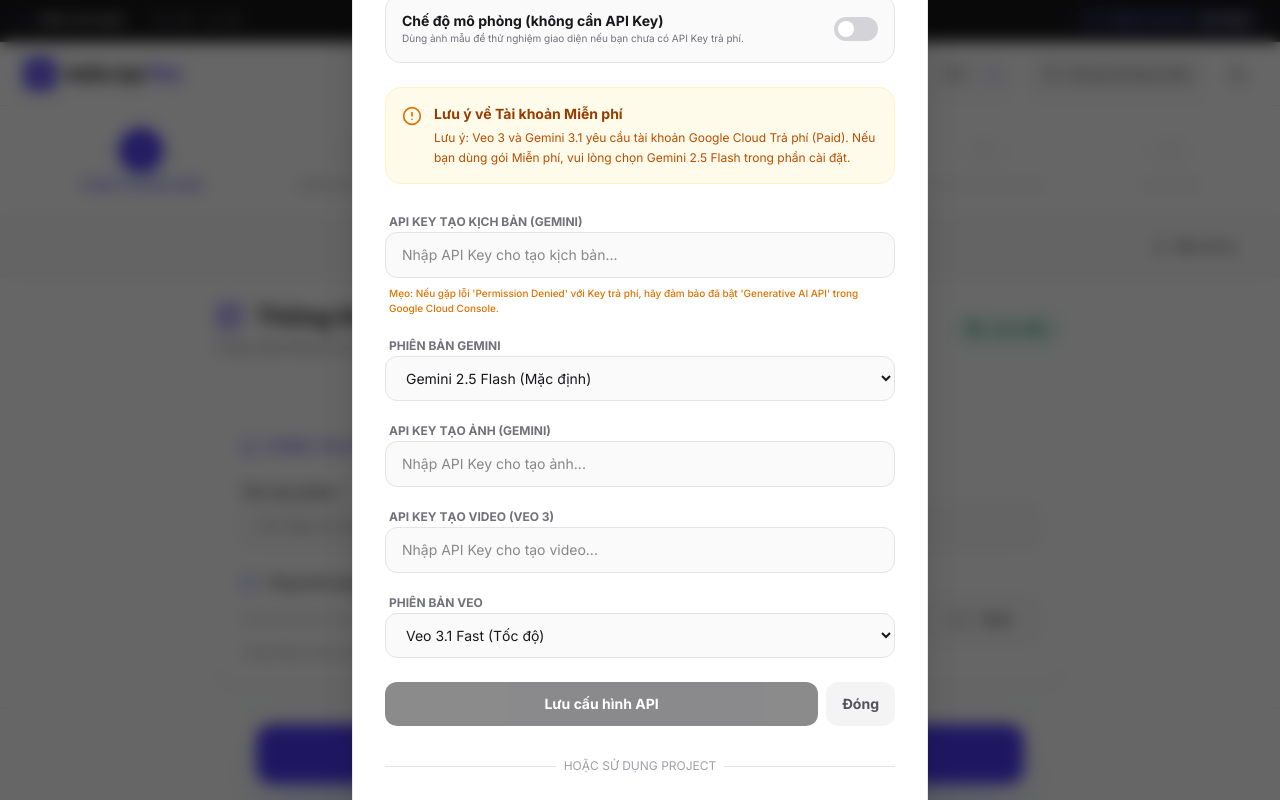
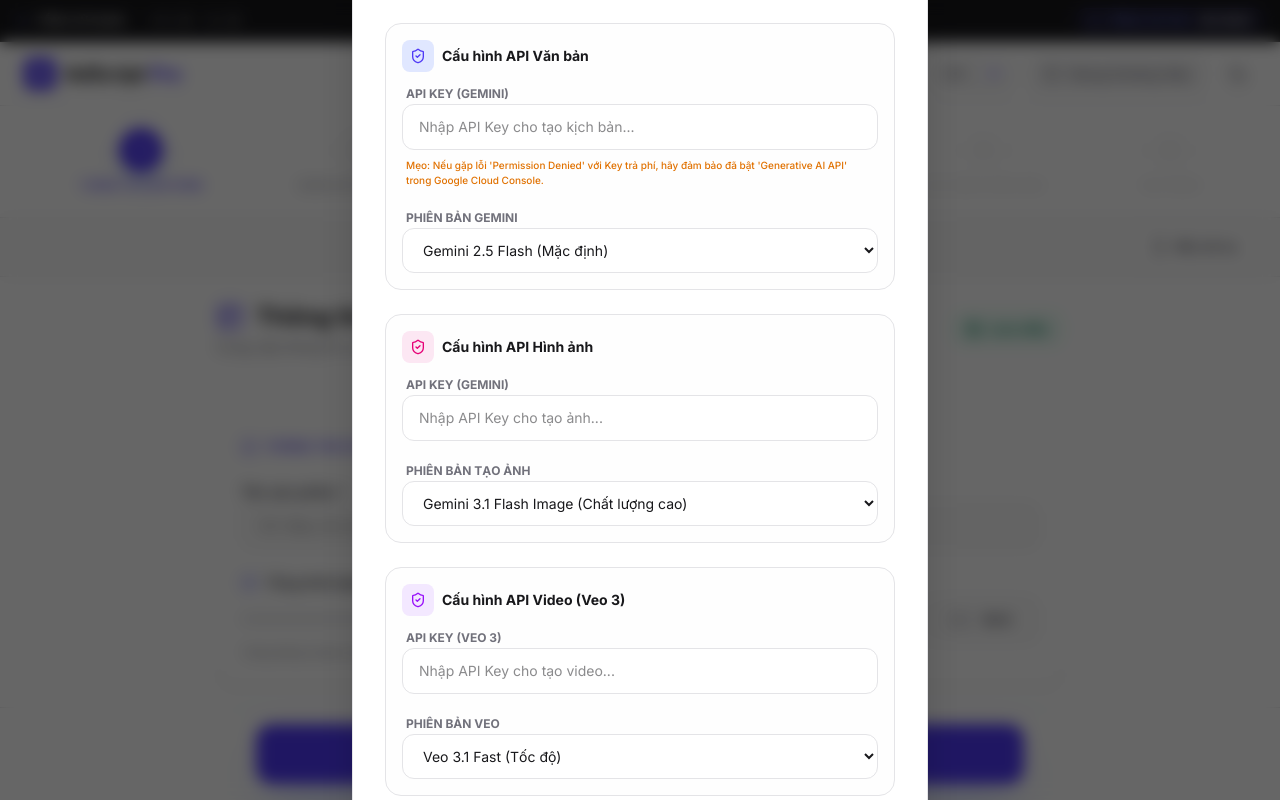
Before and after one commit to nguyenhuyhoang04082016-boop/toolbanhang, a React (Vite) app: page / in a window 1280 px wide. Both pictures are taken after a click on the button "Cấu hình API". Shown: the top 800 px of the page. Built offline with nearby package versions, Linux system fonts and the light colour scheme.

Commit message:
feat: Configure image model selection and i18n
Introduces the ability to select different image models and updates translations for new model options. Also removes unused GitHub Actions workflow.

```diff
--- a/src/components/ApiKeyGuard.tsx
+++ b/src/components/ApiKeyGuard.tsx
@@ -15,6 +15,7 @@
   const [imageKey, setImageKey] = useState<string>(localStorage.getItem('manual_image_api_key') || '');
   const [veoKey, setVeoKey] = useState<string>(localStorage.getItem('manual_veo_api_key') || '');
   const [geminiModel, setGeminiModel] = useState<string>(localStorage.getItem('selected_gemini_model') || 'gemini-2.5-flash');
+  const [imageModel, setImageModel] = useState<string>(localStorage.getItem('selected_image_model') || 'gemini-3.1-flash-image-preview');
   const [veoModel, setVeoModel] = useState<string>(localStorage.getItem('selected_veo_model') || 'veo-3.1-fast-generate-preview');
   const [mockMode, setMockMode] = useState<boolean>(localStorage.getItem('mock_mode') === 'true');
 
@@ -38,6 +39,7 @@
       localStorage.setItem('manual_veo_api_key', veoKey.trim());
     }
     localStorage.setItem('selected_gemini_model', geminiModel);
+    localStorage.setItem('selected_image_model', imageModel);
     localStorage.setItem('selected_veo_model', veoModel);
     localStorage.setItem('mock_mode', String(mockMode));
     onSave();
@@ -48,12 +50,14 @@
     localStorage.removeItem('manual_image_api_key');
     localStorage.removeItem('manual_veo_api_key');
     localStorage.removeItem('selected_gemini_model');
+    localStorage.removeItem('selected_image_model');
     localStorage.removeItem('selected_veo_model');
     localStorage.removeItem('mock_mode');
     setGeminiKey('');
     setImageKey('');
     setVeoKey('');
     setGeminiModel('gemini-2.5-flash');
+    setImageModel('gemini-3.1-flash-image-preview');
     setVeoModel('veo-3.1-fast-generate-preview');
     setMockMode(false);
     onSave();
@@ -105,19 +109,29 @@
         </div>
       </div>
 
-      <div className="space-y-4">
-        <div className="grid grid-cols-1 gap-4 text-left">
-          <div className="space-y-4">
+      <div className="space-y-6">
+        <div className="grid grid-cols-1 gap-6 text-left">
+          {/* Text Generation Section */}
+          <div className="space-y-4 p-4 rounded-2xl border border-zinc-200 dark:border-zinc-700 bg-zinc-50/30 dark:bg-zinc-900/30">
+            <div className="flex items-center gap-2 mb-2">
+              <div className="w-8 h-8 bg-indigo-100 dark:bg-indigo-900/50 rounded-lg flex items-center justify-center">
+                <ShieldCheck className="w-4 h-4 text-indigo-600" />
+              </div>
+              <h3 className="text-sm font-bold text-zinc-900 dark:text-white">
+                {language === 'vi' ? 'Cấu hình API Văn bản' : 'Text Generation API'}
+              </h3>
+            </div>
+
             <div className="space-y-2">
               <label className="text-xs font-bold text-zinc-500 uppercase ml-1">
-                {language === 'vi' ? 'API Key Tạo Kịch Bản (Gemini)' : 'Text Generation API Key (Gemini)'}
+                {language === 'vi' ? 'API Key (Gemini)' : 'API Key (Gemini)'}
               </label>
               <input
                 type="password"
                 value={geminiKey}
                 onChange={(e) => setGeminiKey(e.target.value)}
                 placeholder={language === 'vi' ? 'Nhập API Key cho tạo kịch bản...' : 'Enter API Key for text generation...'}
-                className="w-full bg-zinc-50 dark:bg-zinc-800 border border-zinc-200 dark:border-zinc-700 rounded-xl px-4 py-3 text-sm focus:ring-2 focus:ring-indigo-500 outline-none"
+                className="w-full bg-white dark:bg-zinc-800 border border-zinc-200 dark:border-zinc-700 rounded-xl px-4 py-3 text-sm focus:ring-2 focus:ring-indigo-500 outline-none"
               />
               <p className="text-[10px] text-amber-600 font-medium px-1">
                 {t('apiPermissionTip')}
@@ -129,37 +143,75 @@
               <select
                 value={geminiModel}
                 onChange={(e) => setGeminiModel(e.target.value)}
-                className="w-full bg-zinc-50 dark:bg-zinc-800 border border-zinc-200 dark:border-zinc-700 rounded-xl px-4 py-3 text-sm focus:ring-2 focus:ring-indigo-500 outline-none"
+                className="w-full bg-white dark:bg-zinc-800 border border-zinc-200 dark:border-zinc-700 rounded-xl px-4 py-3 text-sm focus:ring-2 focus:ring-indigo-500 outline-none"
               >
                 <option value="gemini-2.5-flash">Gemini 2.5 Flash ({t('default')})</option>
                 <option value="gemini-3-flash-preview">Gemini 3 Flash ({t('fastEfficient')})</option>
                 <option value="gemini-3.1-pro-preview">Gemini 3.1 Pro ({t('smartSlower')})</option>
               </select>
             </div>
+          </div>
+
+          {/* Image Generation Section */}
+          <div className="space-y-4 p-4 rounded-2xl border border-zinc-200 dark:border-zinc-700 bg-zinc-50/30 dark:bg-zinc-900/30">
+            <div className="flex items-center gap-2 mb-2">
+              <div className="w-8 h-8 bg-pink-100 dark:bg-pink-900/50 rounded-lg flex items-center justify-center">
+                <ShieldCheck className="w-4 h-4 text-pink-600" />
+              </div>
+              <h3 className="text-sm font-bold text-zinc-900 dark:text-white">
+                {language === 'vi' ? 'Cấu hình API Hình ảnh' : 'Image Generation API'}
+              </h3>
+            </div>
 
             <div className="space-y-2">
               <label className="text-xs font-bold text-zinc-500 uppercase ml-1">
-                {language === 'vi' ? 'API Key Tạo Ảnh (Gemini)' : 'Image Generation API Key (Gemini)'}
+                {language === 'vi' ? 'API Key (Gemini)' : 'API Key (Gemini)'}
               </label>
               <input
                 type="password"
                 value={imageKey}
                 onChange={(e) => setImageKey(e.target.value)}
                 placeholder={language === 'vi' ? 'Nhập API Key cho tạo ảnh...' : 'Enter API Key for image generation...'}
-                className="w-full bg-zinc-50 dark:bg-zinc-800 border border-zinc-200 dark:border-zinc-700 rounded-xl px-4 py-3 text-sm focus:ring-2 focus:ring-indigo-500 outline-none"
+                className="w-full bg-white dark:bg-zinc-800 border border-zinc-200 dark:border-zinc-700 rounded-xl px-4 py-3 text-sm focus:ring-2 focus:ring-indigo-500 outline-none"
               />
             </div>
 
             <div className="space-y-2">
               <label className="text-xs font-bold text-zinc-500 uppercase ml-1">
-                {language === 'vi' ? 'API Key Tạo Video (Veo 3)' : 'Video Generation API Key (Veo 3)'}
+                {t('imageVersion')}
+              </label>
+              <select
+                value={imageModel}
+                onChange={(e) => setImageModel(e.target.value)}
+                className="w-full bg-white dark:bg-zinc-800 border border-zinc-200 dark:border-zinc-700 rounded-xl px-4 py-3 text-sm focus:ring-2 focus:ring-indigo-500 outline-none"
+              >
+                <option value="gemini-3.1-flash-image-preview">Gemini 3.1 Flash Image ({t('highQuality')})</option>
+                <option value="gemini-2.5-flash-image">Gemini 2.5 Flash Image ({t('stable')})</option>
+              </select>
+            </div>
+          </div>
+
+          {/* Video Generation Section */}
+          <div className="space-y-4 p-4 rounded-2xl border border-zinc-200 dark:border-zinc-700 bg-zinc-50/30 dark:bg-zinc-900/30">
+            <div className="flex items-center gap-2 mb-2">
+              <div className="w-8 h-8 bg-purple-100 dark:bg-purple-900/50 rounded-lg flex items-center justify-center">
+                <ShieldCheck className="w-4 h-4 text-purple-600" />
+              </div>
+              <h3 className="text-sm font-bold text-zinc-900 dark:text-white">
+                {language === 'vi' ? 'Cấu hình API Video (Veo 3)' : 'Video Generation API (Veo 3)'}
+              </h3>
+            </div>
+
+            <div className="space-y-2">
+              <label className="text-xs font-bold text-zinc-500 uppercase ml-1">
+                {language === 'vi' ? 'API Key (Veo 3)' : 'API Key (Veo 3)'}
               </label>
               <input
                 type="password"
                 value={veoKey}
                 onChange={(e) => setVeoKey(e.target.value)}
                 placeholder={language === 'vi' ? 'Nhập API Key cho tạo video...' : 'Enter API Key for video generation...'}
-                className="w-full bg-zinc-50 dark:bg-zinc-800 border border-zinc-200 dark:border-zinc-700 rounded-xl px-4 py-3 text-sm focus:ring-2 focus:ring-indigo-500 outline-none"
+                className="w-full bg-white dark:bg-zinc-800 border border-zinc-200 dark:border-zinc-700 rounded-xl px-4 py-3 text-sm focus:ring-2 focus:ring-indigo-500 outline-none"
               />
             </div>
 
@@ -168,12 +220,13 @@
               <select
                 value={veoModel}
                 onChange={(e) => setVeoModel(e.target.value)}
-                className="w-full bg-zinc-50 dark:bg-zinc-800 border border-zinc-200 dark:border-zinc-700 rounded-xl px-4 py-3 text-sm focus:ring-2 focus:ring-indigo-500 outline-none"
+                className="w-full bg-white dark:bg-zinc-800 border border-zinc-200 dark:border-zinc-700 rounded-xl px-4 py-3 text-sm focus:ring-2 focus:ring-indigo-500 outline-none"
               >
                 <option value="veo-3.1-fast-generate-preview">Veo 3.1 Fast ({t('speed')})</option>
                 <option value="veo-3.1-generate-preview">Veo 3.1 High Quality ({t('highQuality')})</option>
               </select>
             </div>
+          </div>
 
             <div className="flex gap-2 pt-2">
               <button
@@ -248,7 +301,6 @@
           {t('learnAboutBilling')} <ExternalLink className="w-3 h-3" />
         </a>
       </div>
-    </div>
   );
 };
 
--- a/src/i18n.ts
+++ b/src/i18n.ts
@@ -59,6 +59,8 @@
     default: "Default",
     fastEfficient: "Fast & Efficient",
     smartSlower: "Smart, Slower",
+    stable: "Stable",
+    imageVersion: "Image Version",
     veoApiKeyLabel: "Veo API Key (Video)",
     veoApiKeyPlaceholder: "Paste Veo API Key (AIZA...) here...",
     veoVersion: "Veo Version",
@@ -385,6 +387,8 @@
     default: "Mặc định",
     fastEfficient: "Nhanh & Hiệu quả",
     smartSlower: "Thông minh, Chậm hơn",
+    stable: "Ổn định",
+    imageVersion: "Phiên bản Tạo ảnh",
     veoApiKeyLabel: "Veo API Key (Video)",
     veoApiKeyPlaceholder: "Dán Veo API Key (AIZA...) vào đây...",
     veoVersion: "Phiên bản Veo",
--- a/src/services/geminiService.ts
+++ b/src/services/geminiService.ts
@@ -2,7 +2,7 @@
 import { ProductInfo, AdSegment, Language, AdScript } from "../types";
 import { trackUsage, calculateCost } from "./costService";
 
-const DEFAULT_MODEL = "gemini-3-flash-preview";
+const DEFAULT_MODEL = "gemini-2.5-flash";
 
 const getApiKey = (type: 'gemini' | 'veo' | 'image' = 'gemini') => {
   const manualGeminiKey = typeof window !== 'undefined' ? localStorage.getItem('manual_gemini_api_key') : null;
@@ -641,10 +641,11 @@
   }
 
   const language = (typeof window !== 'undefined' ? localStorage.getItem('app_language') || 'vi' : 'vi') as Language;
+  const model = typeof window !== 'undefined' ? localStorage.getItem('selected_image_model') || 'gemini-3.1-flash-image-preview' : 'gemini-3.1-flash-image-preview';
 
   try {
     const response = await callGeminiWithRetry({
-      model: 'gemini-3.1-flash-image-preview',
+      model,
       contents: {
         parts,
       },
--- a/vite.config.ts
+++ b/vite.config.ts
@@ -6,7 +6,6 @@
 export default defineConfig(({mode}) => {
   const env = loadEnv(mode, '.', '');
   return {
-    base: '/toolbanhang/',
     plugins: [react(), tailwindcss()],
     define: {
       'process.env.GEMINI_API_KEY': JSON.stringify(env.GEMINI_API_KEY),
```
